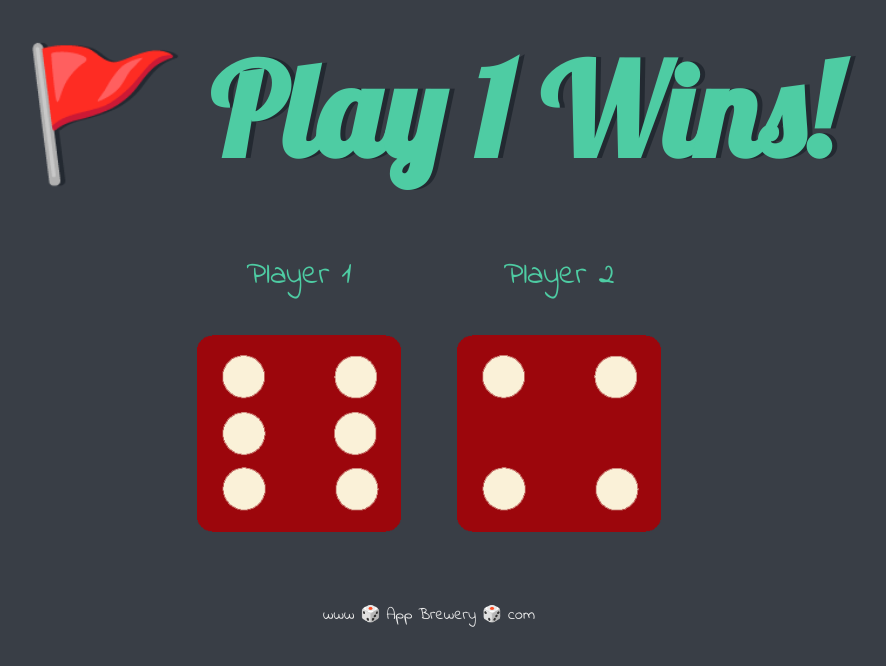
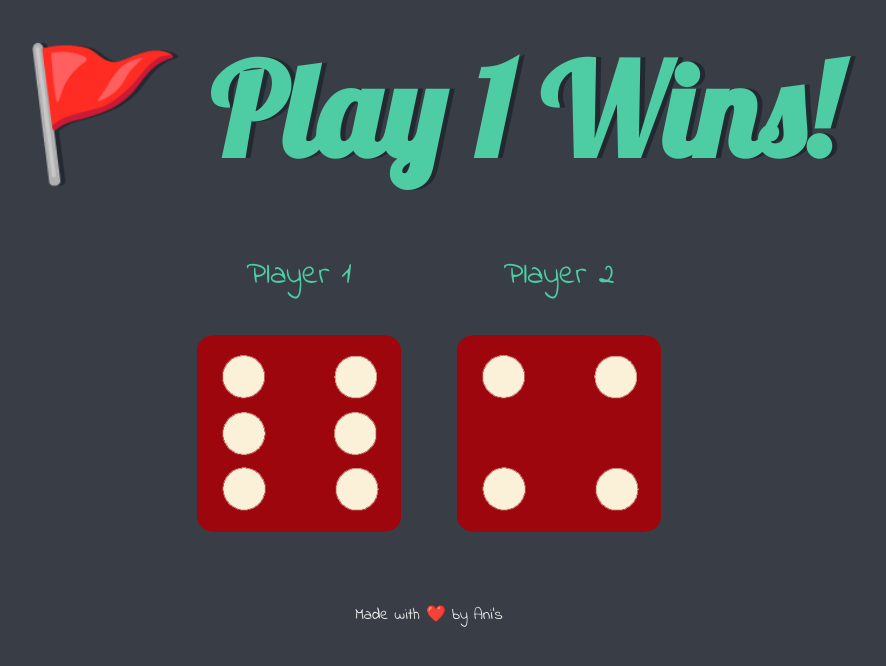
Before and after one commit to AniP-C/-webDevDiceeGame, a plain HTML site: page index.html in a window 1280 px wide. Shown: the whole page, without its empty margins (211-1097 px from the left). Drawn offline with Linux system fonts and the light colour scheme.

Commit message:
Update index.html

```diff
--- a/index.html
+++ b/index.html
@@ -29,6 +29,6 @@
       </body>
 
       <footer>
-        www 🎲 App Brewery 🎲 com
+        Made with ❤️ by Ani's
       </footer>
     </html>
```
